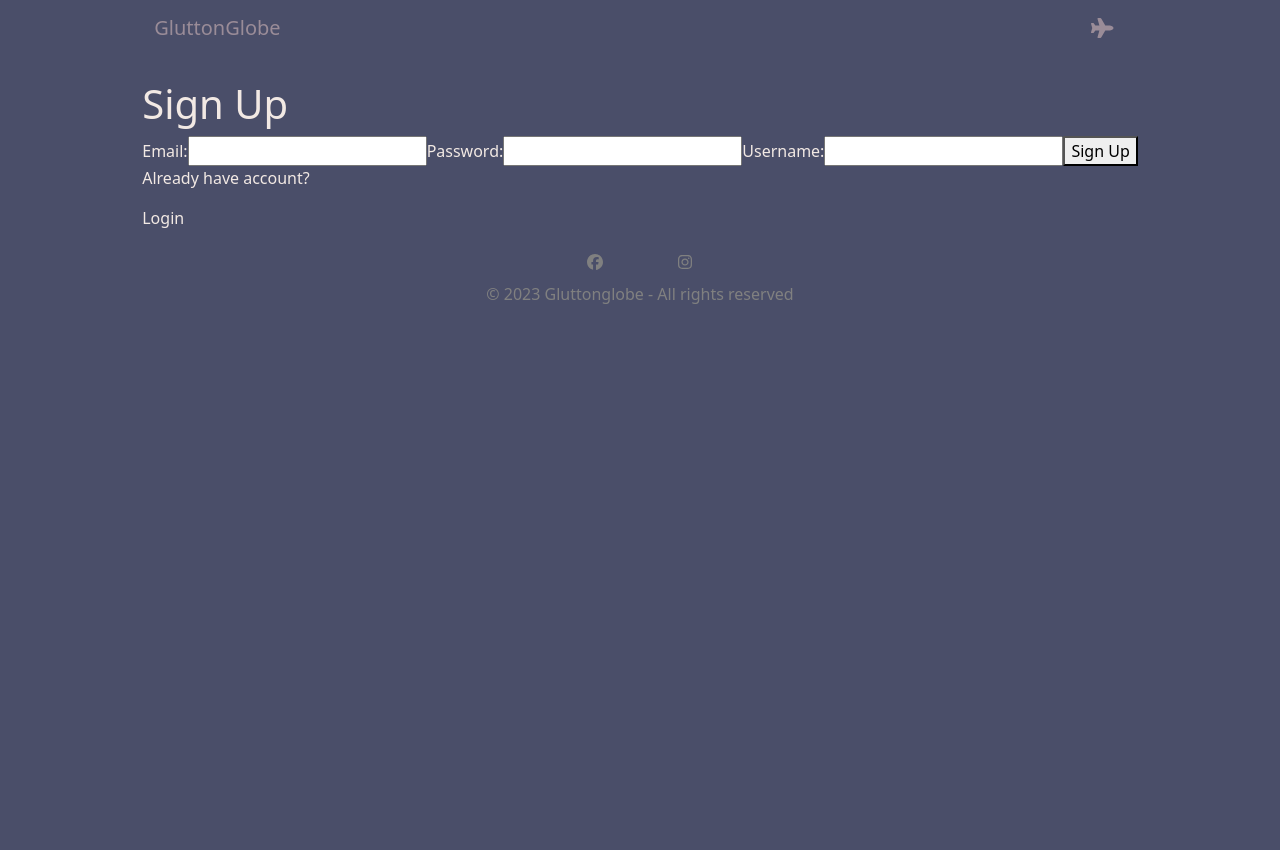
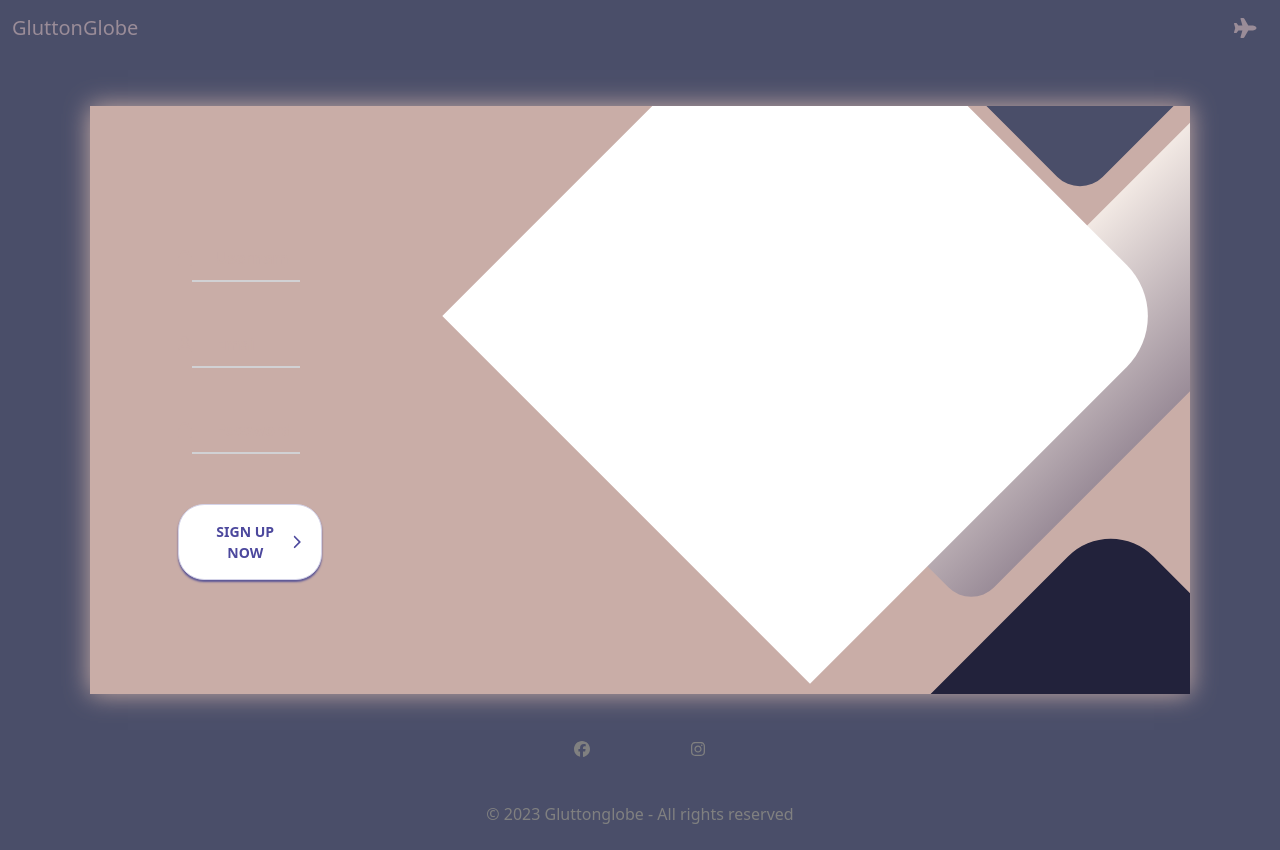
Before and after one commit to Panthari-Panthong/gluttonGlobe-client, a React (Vite) app: page /signup in a window 1280 px wide. Before the commit the page ends 800 px from the top, so only its background shows below. Built offline with nearby package versions, Linux system fonts and the light colour scheme.

Commit message:
Styled signup and started home page

```diff
--- a/src/components/Navbar.jsx
+++ b/src/components/Navbar.jsx
@@ -36,7 +36,7 @@ const NavbarComponent = () => {
             >
               <Offcanvas.Header closeButton>
                 <Offcanvas.Title id={`offcanvasNavbarLabel-expand-${expand}`}>
-                  Close
+                  GluttonGlobe
                 </Offcanvas.Title>
               </Offcanvas.Header>
               <Offcanvas.Body>
--- a/src/index.css
+++ b/src/index.css
@@ -4,17 +4,18 @@ body {
   color: #f2e9e4;
   margin: 0;
   padding: 0;
-  display: flex;
-  flex-direction: column;
-  align-items: center;
 }
 
 #root {
   height: 100%;
+  width: 100%;
 }
 
 .App {
   height: 100%;
+  display: flex;
+  flex-direction: column;
+  align-items: center;
 }
 
 a {
@@ -41,12 +42,9 @@ a {
   background-color: #9a8c98;
 }
 
-/* Sign Up Page */
-/* .signupPage {
-} */
-
 /* Login Page */
-.loginPage {
+.loginPage,
+.signupPage {
   display: flex;
   flex-direction: column;
   align-items: center;
@@ -198,7 +196,69 @@ a {
   color: #c9ada7;
 }
 
+/* Signup Page */
+.signupScreen {
+  background: #c9ada7;
+  position: relative;
+  height: 100%;
+  width: 100%;
+  box-shadow: 0px 0px 24px #c9ada7;
+}
+
+.screen__background__shape8 {
+  height: 520px;
+  width: 520px;
+  background: #fff;
+  top: -50px;
+  right: 120px;
+  border-radius: 0 72px 0 0;
+}
+
+.screen__background__shape6 {
+  height: 220px;
+  width: 220px;
+  background: #4a4e69;
+  top: -172px;
+  right: 0;
+  border-radius: 32px;
+}
+
+.screen__background__shape7 {
+  height: 540px;
+  width: 190px;
+  background: linear-gradient(270deg, #9a8c98, #f2e9e4);
+  top: -24px;
+  right: 0;
+  border-radius: 32px;
+}
+
+.screen__background__shape5 {
+  height: 400px;
+  width: 200px;
+  background: #22223b;
+  top: 420px;
+  right: 50px;
+  border-radius: 60px;
+}
+
 /* Home Page */
+.homePage {
+  box-shadow: 0px 0px 24px #9a8c98;
+  /* position: absolute;
+  top: 0;
+  left: 0; */
+  height: 75vh;
+  width: 90vw;
+  border-radius: 25%;
+  margin: 0;
+}
+
+.leaflet-container {
+  position: relative;
+  left: 0;
+  border-radius: 25%;
+  margin: 0;
+}
 
 /* Place Detail Page */
 .placeDetail {
@@ -226,14 +286,15 @@ a {
 }
 
 /* Footer */
-.footer {
-  height: 9vh;
+footer {
+  position: absolute;
+  bottom: 2%;
+  left: 0;
+  height: 10vh;
+  width: 100vw;
   text-align: center;
   display: flex;
   flex-direction: column;
-  justify-content: center;
-  align-items: center;
-  padding-top: 2%;
 }
 
 .Link {
--- a/src/pages/HomePage.jsx
+++ b/src/pages/HomePage.jsx
@@ -34,7 +34,7 @@ const HomePage = () => {
         zoom={5}
         scrollWheelZoom={false}
         className="leaflet-container"
-        style={{ width: "100%", height: "80vh" }}
+        style={{ width: "100%", height: "75vh" }}
       >
         <TileLayer
           attribution='&copy; <a href="https://www.openstreetmap.org/copyright">OpenStreetMap</a> contributors'
--- a/src/pages/auth/LoginPage.jsx
+++ b/src/pages/auth/LoginPage.jsx
@@ -65,7 +65,6 @@ const LoginPage = () => {
                 placeholder="Email"
               />
             </div>
-
             <div className="login__field">
               <FontAwesomeIcon icon={faLock} className="login_icon" />
               <input
--- a/src/pages/auth/SignupPage.jsx
+++ b/src/pages/auth/SignupPage.jsx
@@ -1,6 +1,9 @@
 import { useState } from "react";
 import axios from "axios";
-import { Link, useNavigate } from "react-router-dom";
+import { useNavigate } from "react-router-dom";
+import { FontAwesomeIcon } from "@fortawesome/react-fontawesome";
+import { faUser } from "@fortawesome/free-regular-svg-icons";
+import { faLock, faChevronRight } from "@fortawesome/free-solid-svg-icons";
 
 const SignupPage = () => {
   const [email, setEmail] = useState("");
@@ -38,42 +41,63 @@ const SignupPage = () => {
 
   return (
     <div className="signupPage">
-      <h1>Sign Up</h1>
-
-      <form onSubmit={handleSignupSubmit}>
-        <label>Email:</label>
+      <div className="signupScreen">
+        <div className="screen__content">
+          <form onSubmit={handleSignupSubmit} className="login">
+            <div className="login__field">
+              <FontAwesomeIcon icon={faLock} className="login_icon" />
+              <input
+                type="text"
+                name="username"
+                value={username}
+                onChange={(e) => setUsername(e.target.value)}
+                required
+                className="login__input"
+                placeholder="Username"
+              />
+            </div>
+            <div className="login__field">
+              <FontAwesomeIcon icon={faUser} className="login_icon" />
               <input
                 type="email"
                 name="email"
                 value={email}
                 onChange={(e) => setEmail(e.target.value)}
                 required
+                className="login__input"
+                placeholder="Email"
               />
-
-        <label>Password:</label>
+            </div>
+            <div className="login__field">
+              <FontAwesomeIcon icon={faLock} className="login_icon" />
               <input
                 type="password"
                 name="password"
                 value={password}
                 onChange={(e) => setPassword(e.target.value)}
                 required
+                className="login__input"
+                placeholder="Password"
               />
+            </div>
 
-        <label>Username:</label>
-        <input
-          type="text"
-          name="username"
-          value={username}
-          onChange={(e) => setUsername(e.target.value)}
-          required
-        />
+            <button type="submit" className="button login__submit">
+              <span className="button__text">Sign Up Now</span>
+              <FontAwesomeIcon icon={faChevronRight} className="button_icon" />
+            </button>
+          </form>
 
-        <button type="submit">Sign Up</button>
-      </form>
+          <div className="loginAdditionalText">
             {errorMessage && <p className="error-message">{errorMessage}</p>}
-
-      <p>Already have account?</p>
-      <Link to={"/login"}> Login</Link>
+          </div>
+        </div>
+        <div className="screen__background">
+          <span className="screen__background__shape screen__background__shape5"></span>
+          <span className="screen__background__shape screen__background__shape6"></span>
+          <span className="screen__background__shape screen__background__shape7"></span>
+          <span className="screen__background__shape screen__background__shape8"></span>
+        </div>
+      </div>
     </div>
   );
 };
```
Lines whose indentation alone changed are shown as unchanged.
